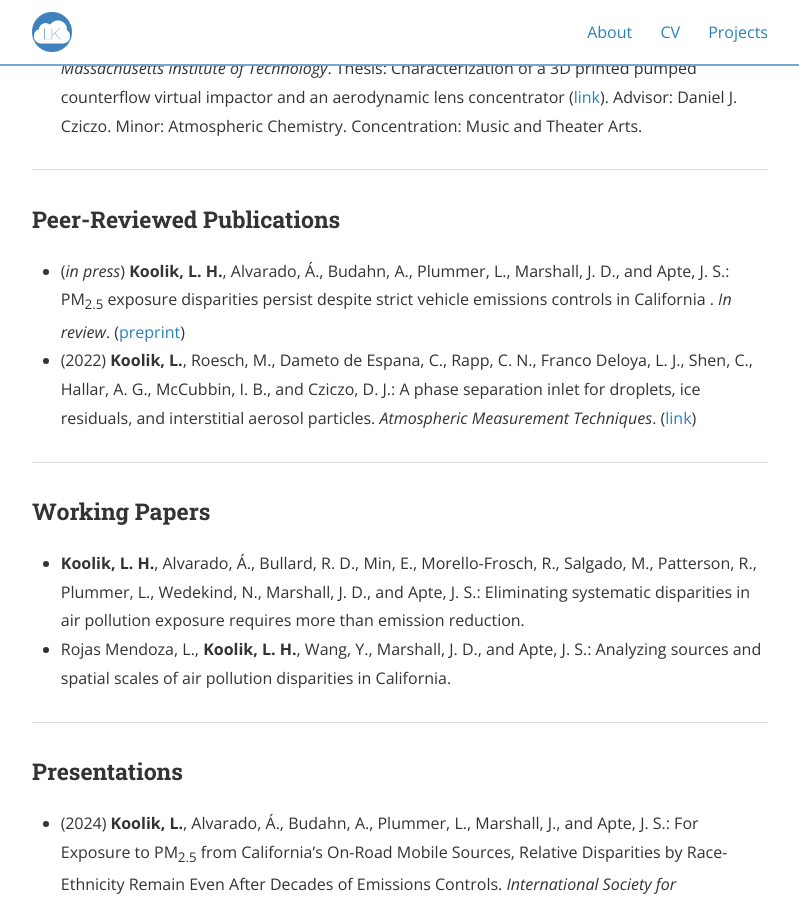
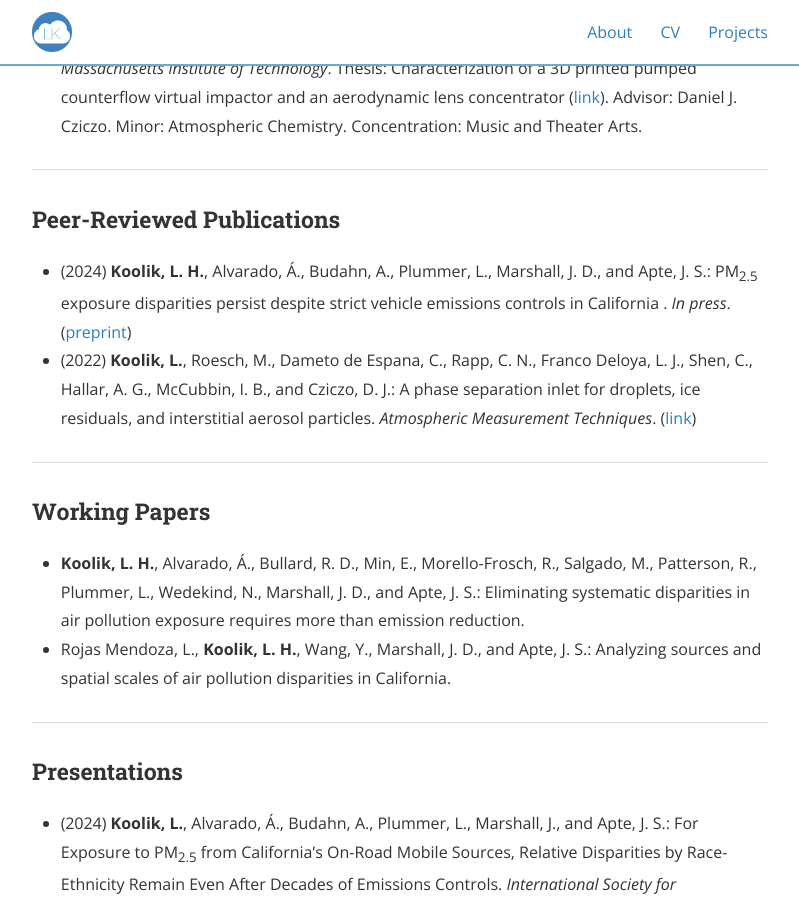
Before and after one commit to lkoolik/lkoolik.github.io, a Jekyll site: the page built from cv.md, in a window 1280 px wide and 900 px high, scrolled down 509 px. Shown: the whole window, without its empty margins (240-1039 px from the left). Built offline with Jekyll 4.4.1, drawn with Linux system fonts in a browser that asks for light colours; nearby versions of some CDN libraries.

Commit message:
Update cv.md

```diff
--- a/cv.md
+++ b/cv.md
@@ -20,8 +20,8 @@ main_nav: true
 
 <h3>Peer-Reviewed Publications</h3>
 <ul>
-  <li>(<i>in press</i>) <b>Koolik, L. H.</b>, Alvarado, Á., Budahn, A., Plummer, L., Marshall, J. D., and Apte, J. S.: PM<sub>2.5</sub> exposure disparities persist despite strict vehicle emissions controls in California
-. <i> In review</i>. (<a href="https://doi.org/10.26434/chemrxiv-2023-669ws">preprint</a>)</li>
+  <li>(2024) <b>Koolik, L. H.</b>, Alvarado, Á., Budahn, A., Plummer, L., Marshall, J. D., and Apte, J. S.: PM<sub>2.5</sub> exposure disparities persist despite strict vehicle emissions controls in California
+. <i> In press</i>. (<a href="https://doi.org/10.26434/chemrxiv-2023-669ws">preprint</a>)</li>
   <li>(2022) <b>Koolik, L.</b>, Roesch, M., Dameto de Espana, C., Rapp, C. N., Franco Deloya, L. J., Shen, C., Hallar, A. G., McCubbin, I. B., and Cziczo, D. J.: A phase separation inlet for droplets, ice residuals, and interstitial aerosol particles. <i> Atmospheric Measurement Techniques</i>. (<a href="https://doi.org/10.5194/amt-15-3213-2022">link</a>)</li>
 </ul>
 
```
